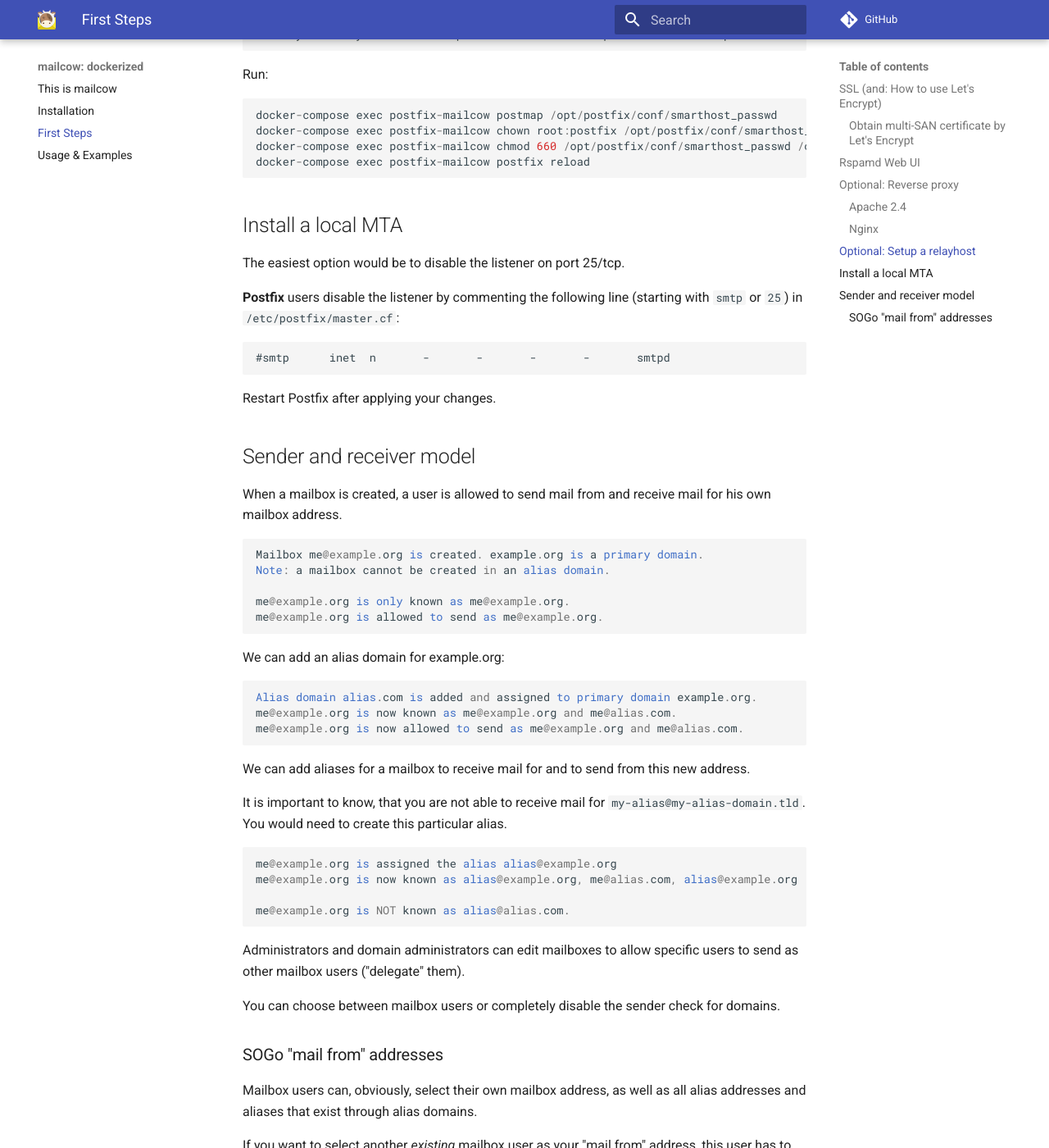
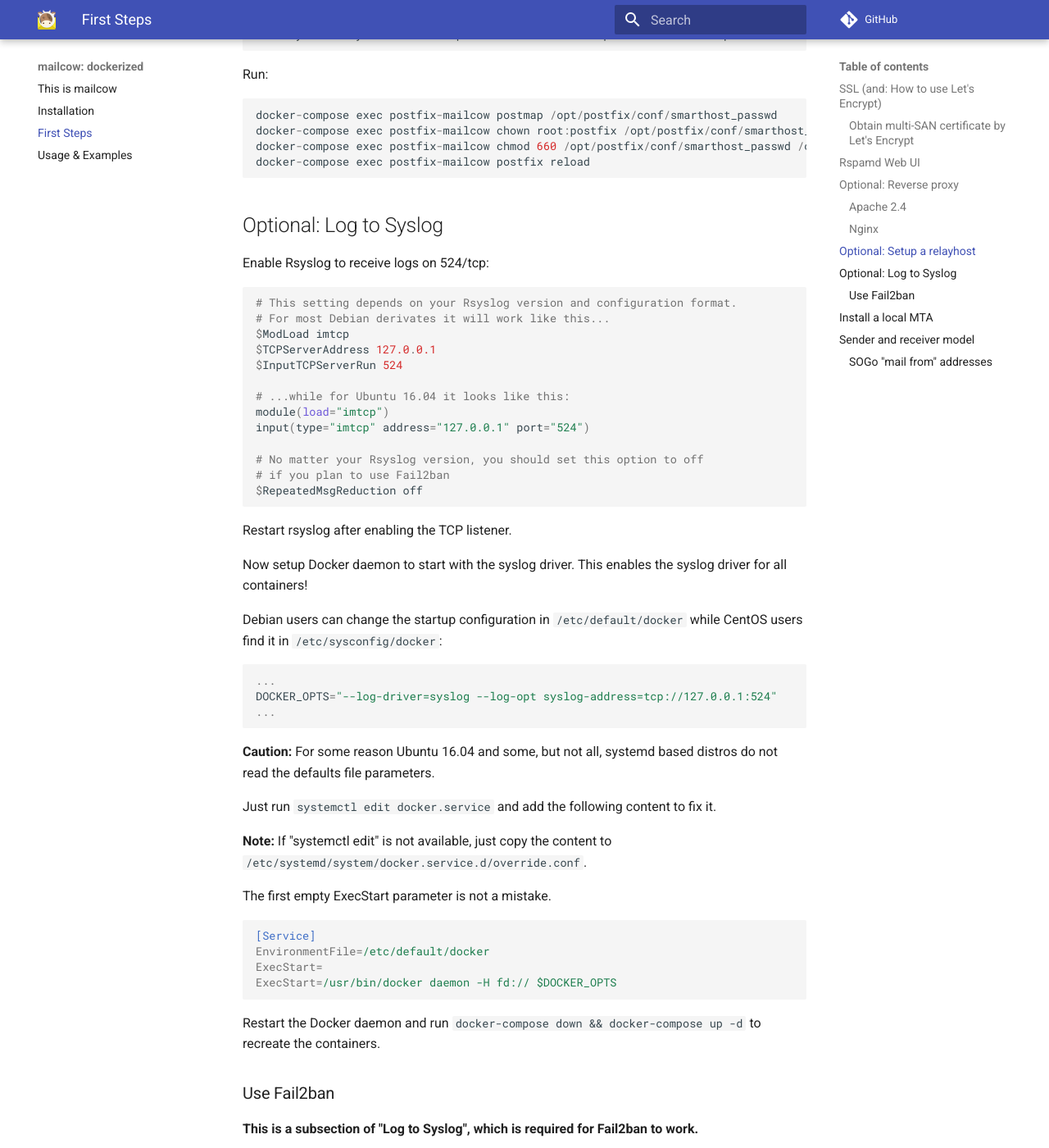
Before and after one commit to mailcow/mailcow-dockerized, an MkDocs documentation site: the page built from docs/first_steps.md, in a window 1280 px wide and 1400 px high, scrolled down 3561 px. Shown: the whole window at 82% size. Built offline with MkDocs 1.6.1 and Material for MkDocs 9.7.7, drawn with Linux system fonts in a browser that asks for light colours; comment, search, counter and statistics services are not loaded; old or Windows-style settings are respelled for this version of MkDocs; some of the changed text lies outside the part shown.

Commit message:
New index, Fail2ban setup

````diff
--- a/docs/first_steps.md
+++ b/docs/first_steps.md
@@ -158,6 +158,84 @@
 docker-compose exec postfix-mailcow postfix reload
 ```
 
+## Optional: Log to Syslog
+
+Enable Rsyslog to receive logs on 524/tcp:
+
+```
+# This setting depends on your Rsyslog version and configuration format.
+# For most Debian derivates it will work like this...
+$ModLoad imtcp
+$TCPServerAddress 127.0.0.1
+$InputTCPServerRun 524
+
+# ...while for Ubuntu 16.04 it looks like this:
+module(load="imtcp")
+input(type="imtcp" address="127.0.0.1" port="524")
+
+# No matter your Rsyslog version, you should set this option to off
+# if you plan to use Fail2ban
+$RepeatedMsgReduction off
+```
+
+Restart rsyslog after enabling the TCP listener.
+
+Now setup Docker daemon to start with the syslog driver.
+This enables the syslog driver for all containers!
+
+Debian users can change the startup configuration in `/etc/default/docker` while CentOS users find it in `/etc/sysconfig/docker`:
+```
+...
+DOCKER_OPTS="--log-driver=syslog --log-opt syslog-address=tcp://127.0.0.1:524"
+...
+```
+
+**Caution:** For some reason Ubuntu 16.04 and some, but not all, systemd based distros do not read the defaults file parameters.
+
+Just run `systemctl edit docker.service` and add the following content to fix it.
+
+**Note:** If "systemctl edit" is not available, just copy the content to `/etc/systemd/system/docker.service.d/override.conf`.
+
+The first empty ExecStart parameter is not a mistake.
+
+```
+[Service]
+EnvironmentFile=/etc/default/docker
+ExecStart=
+ExecStart=/usr/bin/docker daemon -H fd:// $DOCKER_OPTS
+```
+
+Restart the Docker daemon and run `docker-compose down && docker-compose up -d` to recreate the containers.
+
+### Use Fail2ban
+
+**This is a subsection of "Log to Syslog", which is required for Fail2ban to work.**
+
+Open `/etc/fail2ban/filter.d/common.conf` and search for the prefix_line parameter, change it to ".*":
+
+```
+__prefix_line = .*
+```
+
+Create `/etc/fail2ban/jail.d/dovecot.conf`...
+```
+[dovecot]
+enabled = true
+filter  = dovecot
+logpath = /var/log/syslog
+chain = FORWARD
+```
+
+and `jail.d/postfix-sasl.conf`:
+```
+[postfix-sasl]
+enabled = true
+filter  = postfix-sasl
+logpath = /var/log/syslog
+chain = FORWARD
+```
+
+Restart Fail2ban.
 
 ## Install a local MTA
 
````
Also changed, not shown: docs/index.md (+4 -1 lines).
